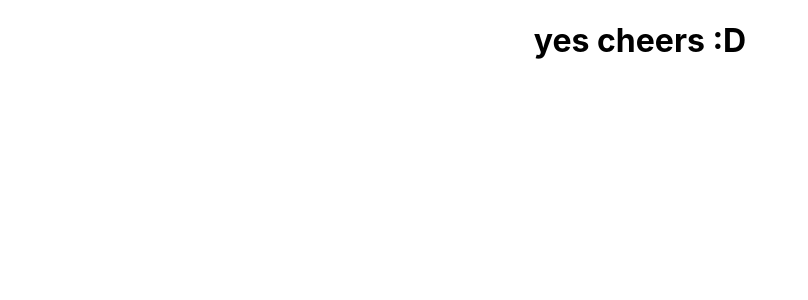
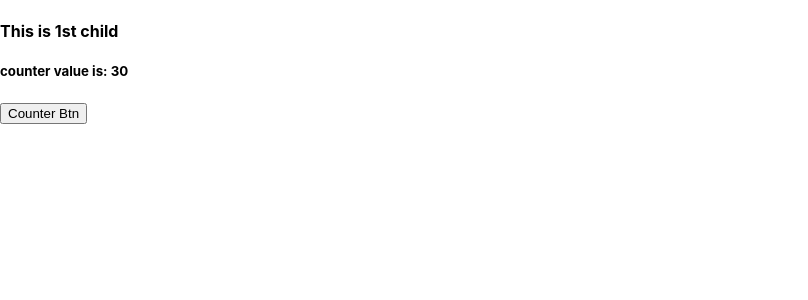
Before and after one commit to madiha-dev/practice_context-api_us-reducer-hook, a React (Create React App) app: page / in a window 1280 px wide. Shown: the top 300 px of the page, without its empty margins (0-808 px from the left). Built offline with nearby package versions, Linux system fonts and the light colour scheme.

Commit message:
Diff. b/w local and state var

```diff
--- a/src/App.js
+++ b/src/App.js
@@ -1,11 +1,17 @@
-import React from 'react';
+import React, { useState } from 'react';
+import Parent from './Parent';
 import './App.css';
+import CounterContext from './CounterContext';
 
 function App() {
+  let [count, setCount] = useState(30)
+
   return (
-    <div className="App">
-      <h1> yes cheers :D </h1>
-    </div>
+    <CounterContext.Provider value={count}>
+      <div>
+        <Parent/>
+      </div>
+    </CounterContext.Provider>
   );
 }
 
--- /dev/null
+++ b/src/CounterContext.js
@@ -0,0 +1,5 @@
+import React, {createContext} from 'react';
+
+const counterContext = createContext(0);
+
+export default counterContext;
--- /dev/null
+++ b/src/Parent.js
@@ -0,0 +1,10 @@
+import React from 'react';
+import Child from './Child';
+
+const Parent = () => {
+    return (
+        <Child/>
+    );
+}
+
+export default Parent;
```
